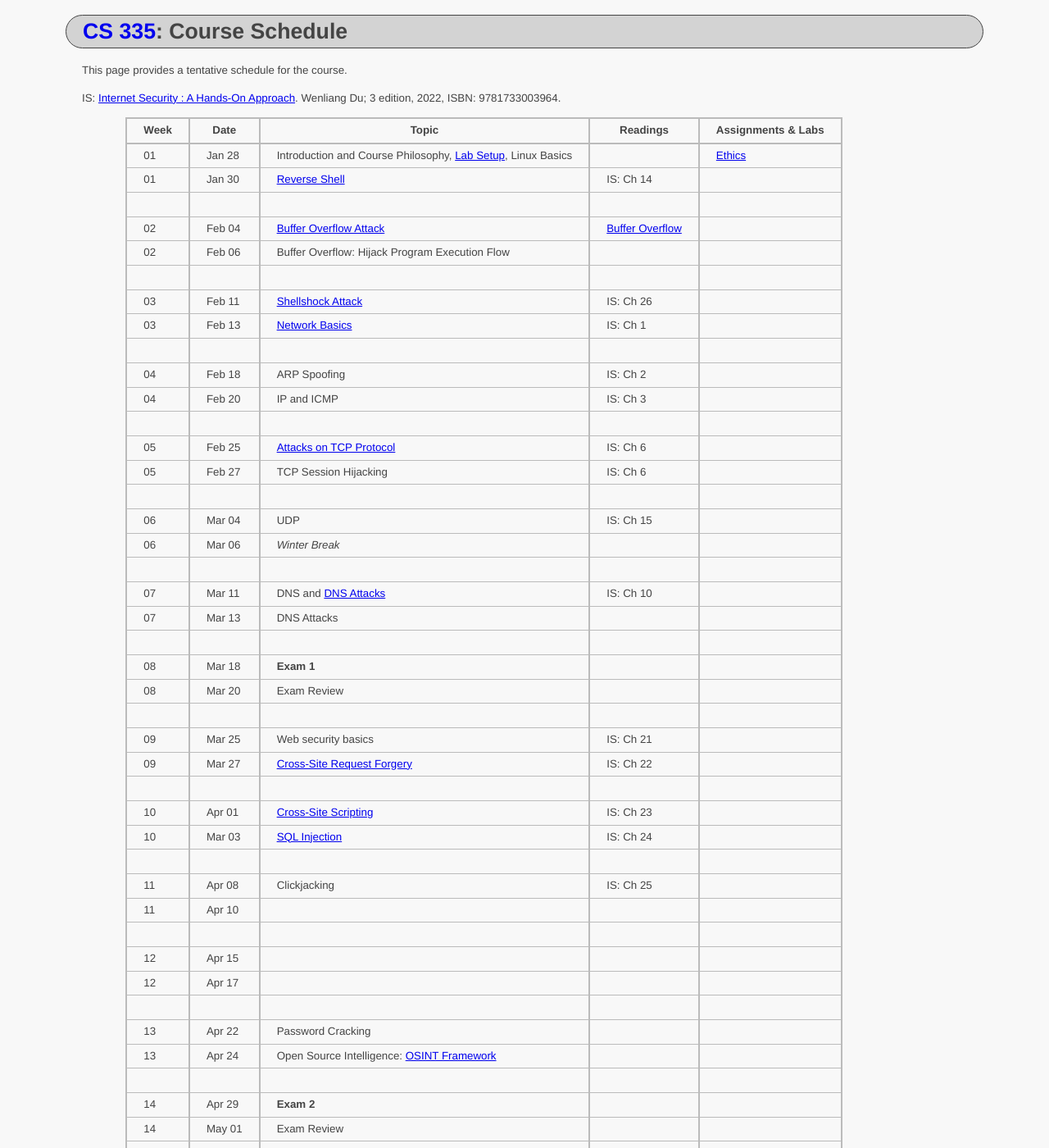
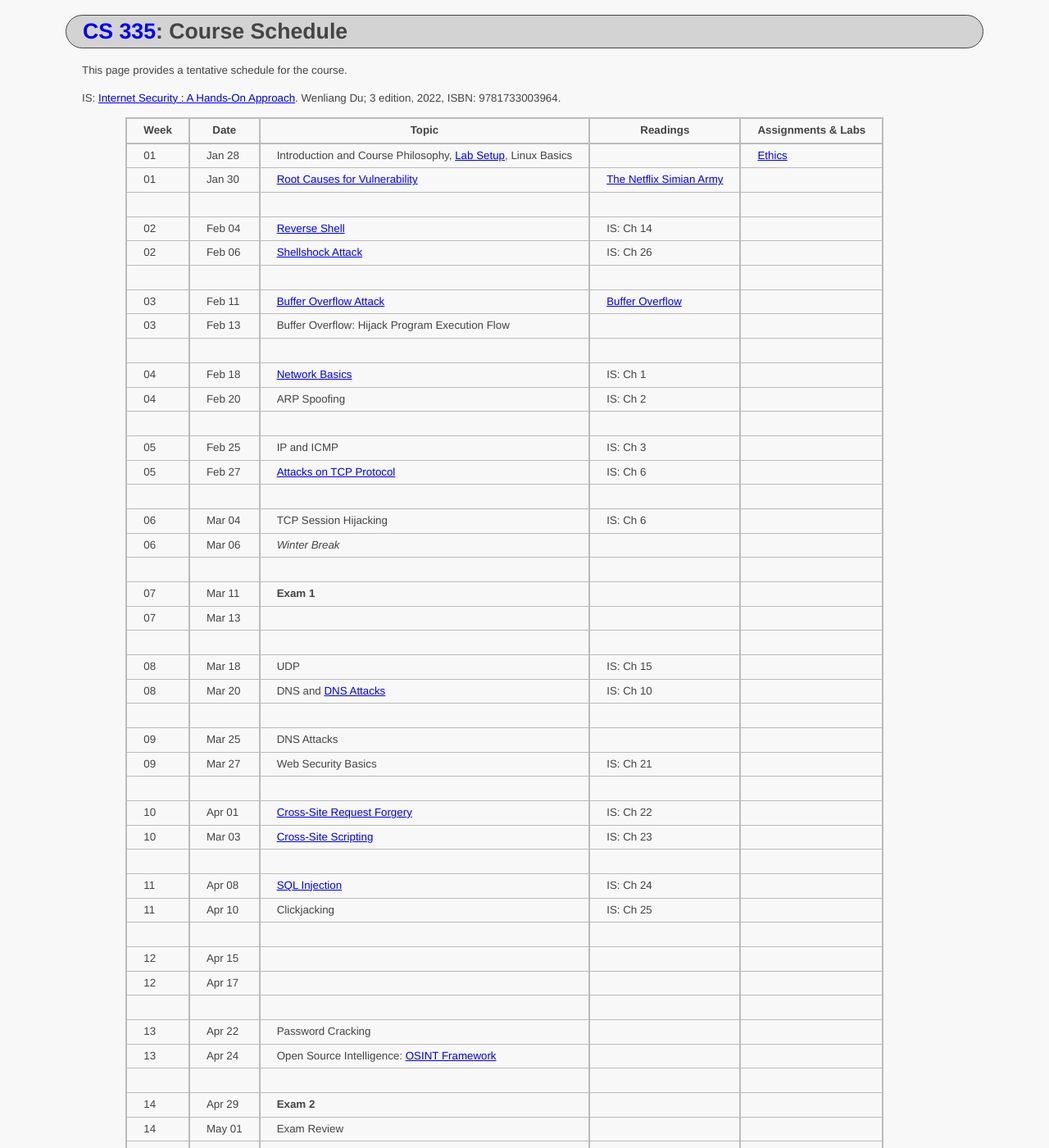
Before and after one commit to ycpcs/cs335-spring2025, a Jekyll site: the page built from schedule/index.md, in a window 1280 px wide and 1400 px high. Shown: the whole window at 82% size. Built offline with Jekyll 4.4.1, drawn with Linux system fonts in a browser that asks for light colours.

Commit message:
update schedule

```diff
--- a/schedule/index.md
+++ b/schedule/index.md
@@ -11,37 +11,37 @@ IS: <a href="https://ycp.textbookx.com/book/Internet-Security-A-HandsOn-Approach
 >  Week    | Date     | Topic        | Readings   | Assignments & Labs
 > -------- | -------- | ------------ | ---------- | -------------------------------------
 > 01 | Jan 28 | Introduction and Course Philosophy, [Lab Setup](../labs/setup.html), Linux Basics | | [Ethics](../assignments/ethics.html)
-> 01 | Jan 30 | [Reverse Shell](../slides/Reverse_Shell.pdf) | IS: Ch 14 |
+> 01 | Jan 30 | [Root Causes for Vulnerability](../slides/01_Reason_Vulnerability.pdf) | [The Netflix Simian Army](https://netflixtechblog.com/the-netflix-simian-army-16e57fbab116)
 > | | | |
-> 02 | Feb 04 | [Buffer Overflow Attack](../slides/Buffer_Overflow.pdf) | <a href="schedule\papers\buffer-overflow.pdf" target="_blank">Buffer Overflow</a> |
-> 02 | Feb 06 | Buffer Overflow: Hijack Program Execution Flow | |
+> 02 | Feb 04 | [Reverse Shell](../slides/Reverse_Shell.pdf) | IS: Ch 14 |
+> 02 | Feb 06 | [Shellshock Attack](../slides/Shellshock.pdf) | IS: Ch 26 |
 > | | | |
-> 03 | Feb 11 | [Shellshock Attack](../slides/Shellshock.pdf) | IS: Ch 26 |
-> 03 | Feb 13 | [Network Basics](../slides/Network_Basics.pdf) | IS: Ch 1 |
+> 03 | Feb 11 | [Buffer Overflow Attack](../slides/Buffer_Overflow.pdf) | <a href="schedule\papers\buffer-overflow.pdf" target="_blank">Buffer Overflow</a> |
+> 03 | Feb 13 | Buffer Overflow: Hijack Program Execution Flow | |
 > | | | |
-> 04 | Feb 18 | ARP Spoofing | IS: Ch 2 |
-> 04 | Feb 20 | IP and ICMP | IS: Ch 3 |
+> 04 | Feb 18 | [Network Basics](../slides/Network_Basics.pdf) | IS: Ch 1 |
+> 04 | Feb 20 | ARP Spoofing | IS: Ch 2 |
 > | | | |
-> 05 | Feb 25 | [Attacks on TCP Protocol](../slides/TCP_Attack.pdf) | IS: Ch 6 |
-> 05 | Feb 27 | TCP Session Hijacking | IS: Ch 6 |
+> 05 | Feb 25 | IP and ICMP | IS: Ch 3 |
+> 05 | Feb 27 | [Attacks on TCP Protocol](../slides/TCP_Attack.pdf) | IS: Ch 6 |
 > | | | |
-> 06 | Mar 04 | UDP | IS: Ch 15 |
+> 06 | Mar 04 | TCP Session Hijacking | IS: Ch 6 |
 > 06 | Mar 06 | _Winter Break_ | |
 > | | | |
-> 07 | Mar 11 | DNS and [DNS Attacks](../slides/DNS_Attacks.pdf) | IS: Ch 10 |
-> 07 | Mar 13 | DNS Attacks | |
+> 07 | Mar 11 | __Exam 1__
+> 07 | Mar 13 | | |
 > | | | |
-> 08 | Mar 18 | __Exam 1__ | |
-> 08 | Mar 20 | Exam Review | |
+> 08 | Mar 18 | UDP | IS: Ch 15 |
+> 08 | Mar 20 | DNS and [DNS Attacks](../slides/DNS_Attacks.pdf) | IS: Ch 10 |
 > | | | |
-> 09 | Mar 25 | Web security basics | IS: Ch 21 |
-> 09 | Mar 27 | [Cross-Site Request Forgery](../slides/10_Web_CSRF.pdf) | IS: Ch 22 |
+> 09 | Mar 25 | DNS Attacks | |
+> 09 | Mar 27 | Web Security Basics | IS: Ch 21 |
 > | | | |
-> 10 | Apr 01 | [Cross-Site Scripting](../slides/11_Web_XSS.pdf) | IS: Ch 23 |
-> 10 | Mar 03 | [SQL Injection](../slides/12_Web_SQL_Injection.pdf) | IS: Ch 24 |
+> 10 | Apr 01 | [Cross-Site Request Forgery](../slides/10_Web_CSRF.pdf) | IS: Ch 22 |
+> 10 | Mar 03 | [Cross-Site Scripting](../slides/11_Web_XSS.pdf) | IS: Ch 23 |
 > | | | |
-> 11 | Apr 08 | Clickjacking  | IS: Ch 25 |
-> 11 | Apr 10 | | |
+> 11 | Apr 08 | [SQL Injection](../slides/12_Web_SQL_Injection.pdf) | IS: Ch 24 |
+> 11 | Apr 10 | Clickjacking  | IS: Ch 25 |
 > | | | |
 > 12 | Apr 15 | | |
 > 12 | Apr 17 | | |
@@ -53,7 +53,7 @@ IS: <a href="https://ycp.textbookx.com/book/Internet-Security-A-HandsOn-Approach
 > 14 | May 01 | Exam Review | |
 > | | | |
 > 15 | May 06 | Game | |
-> 15 | May 08 |  | |
+> 15 | May 08 | | |
 > | | | |
 > 16 | May 13 | *__Student Final Project Presentations__* | |
 > 16 | May 15 | *__Student Final Project Presentations__* | |
```
